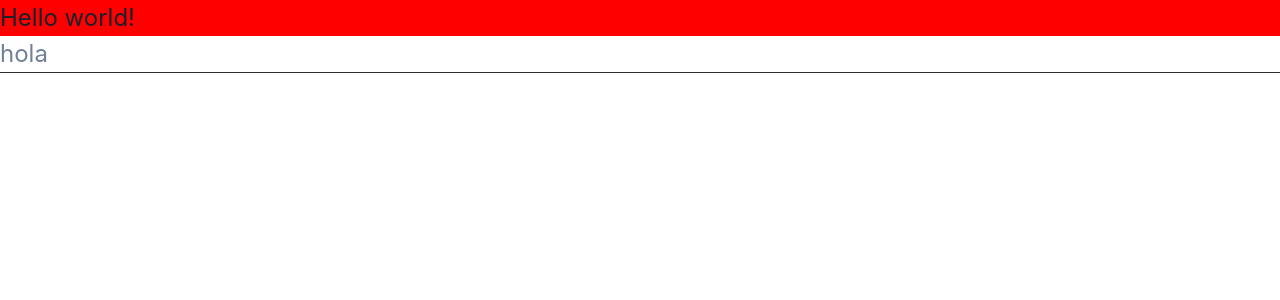
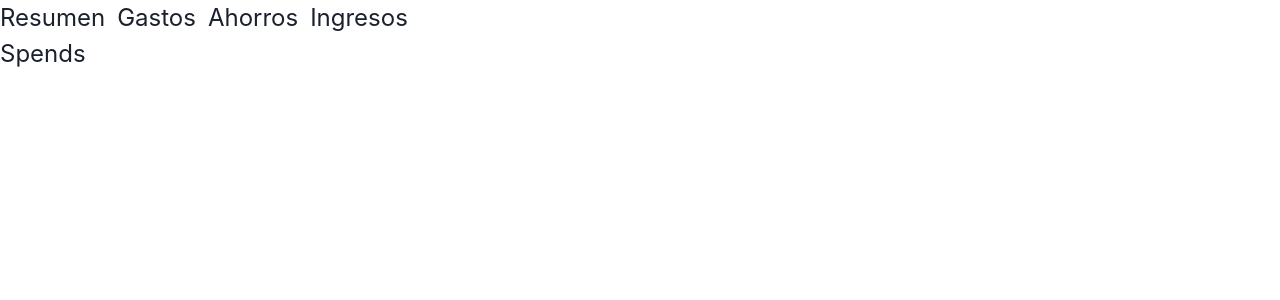
Before and after one commit to tomasbirbe/county, a React (Vite) app: page /spends in a window 1280 px wide. Shown: the top 300 px of the page. Built offline with nearby package versions, Linux system fonts and the light colour scheme.

Commit message:
Main: Add basic routing

```diff
--- a/package.json
+++ b/package.json
@@ -14,7 +14,7 @@
     "framer-motion": "^6.3.3",
     "react": "^18.1.0",
     "react-dom": "^18.1.0",
-    "react-router": "^6.3.0"
+    "react-router-dom": "^6.3.0"
   },
   "devDependencies": {
     "@types/react": "^18.0.9",
--- a/src/App.tsx
+++ b/src/App.tsx
@@ -1,12 +1,24 @@
-import { Input } from "@chakra-ui/react";
 import React from "react";
+import { Route, Routes } from "react-router-dom";
+
+import Home from "./pages/Home";
+import Spends from "./pages/Spends";
+import Savings from "./pages/Savings";
+import Incomes from "./pages/Incomes";
+import NotFound from "./pages/NotFound";
+import Layout from "./components/Layout";
 
 export const App: React.FC = () => {
   return (
-    <div className="App">
-      <p>Hello world!</p>
-      <Input placeholder="hola" variant="base" />
-    </div>
+    <Routes>
+      <Route element={<Layout />} path="/">
+        <Route index element={<Home />} />
+        <Route element={<Spends />} path="spends" />
+        <Route element={<Savings />} path="savings" />
+        <Route element={<Incomes />} path="incomes" />
+        <Route element={<NotFound />} path="*" />
+      </Route>
+    </Routes>
   );
 };
 
--- /dev/null
+++ b/src/components/Layout.tsx
@@ -0,0 +1,29 @@
+import { Box, Stack } from "@chakra-ui/react";
+import React from "react";
+import { Link, Outlet } from "react-router-dom";
+
+const Layout: React.FC = () => {
+  return (
+    <>
+      <Stack as="nav" direction="row">
+        <Stack as="ul" direction="row">
+          <Box as="li">
+            <Link to="/">Resumen</Link>
+          </Box>
+          <Box as="li">
+            <Link to="spends">Gastos</Link>
+          </Box>
+          <Box as="li">
+            <Link to="savings">Ahorros</Link>
+          </Box>
+          <Box as="li">
+            <Link to="incomes">Ingresos</Link>
+          </Box>
+        </Stack>
+      </Stack>
+      <Outlet />
+    </>
+  );
+};
+
+export default Layout;
--- a/src/cssCustomReset.tsx
+++ b/src/cssCustomReset.tsx
@@ -21,7 +21,6 @@ export const cssReset = {
   },
   "p, h1, h2, h3, h4, h5, h6": {
     overflowWrap: "break-word",
-    bg: "red",
   },
   "#root, #__next": {
     isolation: "isolate",
--- a/src/main.tsx
+++ b/src/main.tsx
@@ -1,6 +1,7 @@
 import React from "react";
 import ReactDOM from "react-dom/client";
 import { ChakraProvider } from "@chakra-ui/react";
+import { BrowserRouter as Router } from "react-router-dom";
 
 import App from "./App";
 import { theme } from "./theme";
@@ -8,7 +9,9 @@ import { theme } from "./theme";
 ReactDOM.createRoot(document.getElementById("root")!).render(
   <React.StrictMode>
     <ChakraProvider theme={theme}>
-      <App />
+      <Router>
+        <App />
+      </Router>
     </ChakraProvider>
   </React.StrictMode>,
 );
--- /dev/null
+++ b/src/pages/Home.tsx
@@ -0,0 +1,11 @@
+import React from "react";
+
+const Home: React.FC = () => {
+  return (
+    <>
+      <h1>Home</h1>
+    </>
+  );
+};
+
+export default Home;
--- /dev/null
+++ b/src/pages/Incomes.tsx
@@ -0,0 +1,11 @@
+import React from "react";
+
+const Incomes: React.FC = () => {
+  return (
+    <>
+      <h1>Incomes</h1>
+    </>
+  );
+};
+
+export default Incomes;
--- /dev/null
+++ b/src/pages/NotFound.tsx
@@ -0,0 +1,11 @@
+import React from "react";
+
+const NotFound: React.FC = () => {
+  return (
+    <>
+      <h1>NotFound</h1>
+    </>
+  );
+};
+
+export default NotFound;
--- /dev/null
+++ b/src/pages/Savings.tsx
@@ -0,0 +1,11 @@
+import React from "react";
+
+const Savings: React.FC = () => {
+  return (
+    <>
+      <h1>Savings</h1>
+    </>
+  );
+};
+
+export default Savings;
--- /dev/null
+++ b/src/pages/Spends.tsx
@@ -0,0 +1,11 @@
+import React from "react";
+
+const Spends: React.FC = () => {
+  return (
+    <>
+      <h1>Spends</h1>
+    </>
+  );
+};
+
+export default Spends;
--- a/src/theme.ts
+++ b/src/theme.ts
@@ -106,6 +106,9 @@ export const theme = extendTheme({
         color: "font",
         fontSize: "1.5rem",
       },
+      ul: {
+        listStyle: "none",
+      },
     },
   },
 });
```
Also changed, not shown: 1 other file (tests, documents, lock files or other folders).
